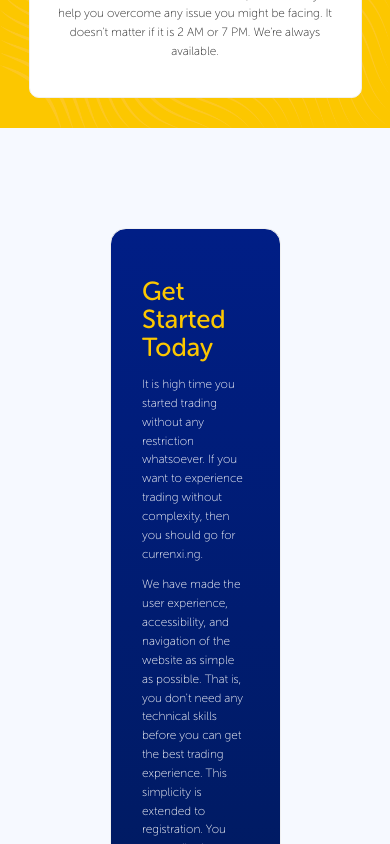
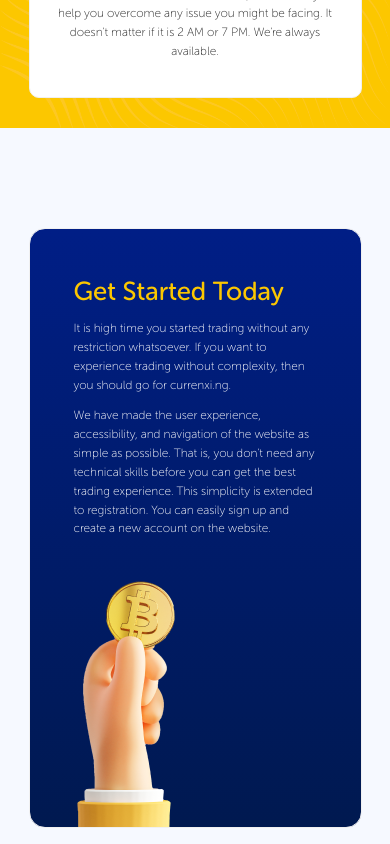
Before and after one commit to sunnextt/curcy-app, a React (Create React App) app: page / in a window 390 px wide. Shown: the part 3400-4244 px from the top of the page. Built offline with nearby package versions, Linux system fonts and the light colour scheme.

Commit message:
adjust get started responsiveness

```diff
--- a/src/Pages/Home/sectionGetStarted/styled.js
+++ b/src/Pages/Home/sectionGetStarted/styled.js
@@ -5,6 +5,10 @@ import Row_ from 'components/Row';
 
 export const Row = styled(Row_)`
   padding: 7.5rem 10rem;
+
+ @media (max-width: ${({ theme }) => theme.media.sm}) {
+  padding: 7.5rem 1rem;
+}
 `;
 
 const genericStyle = `
```
